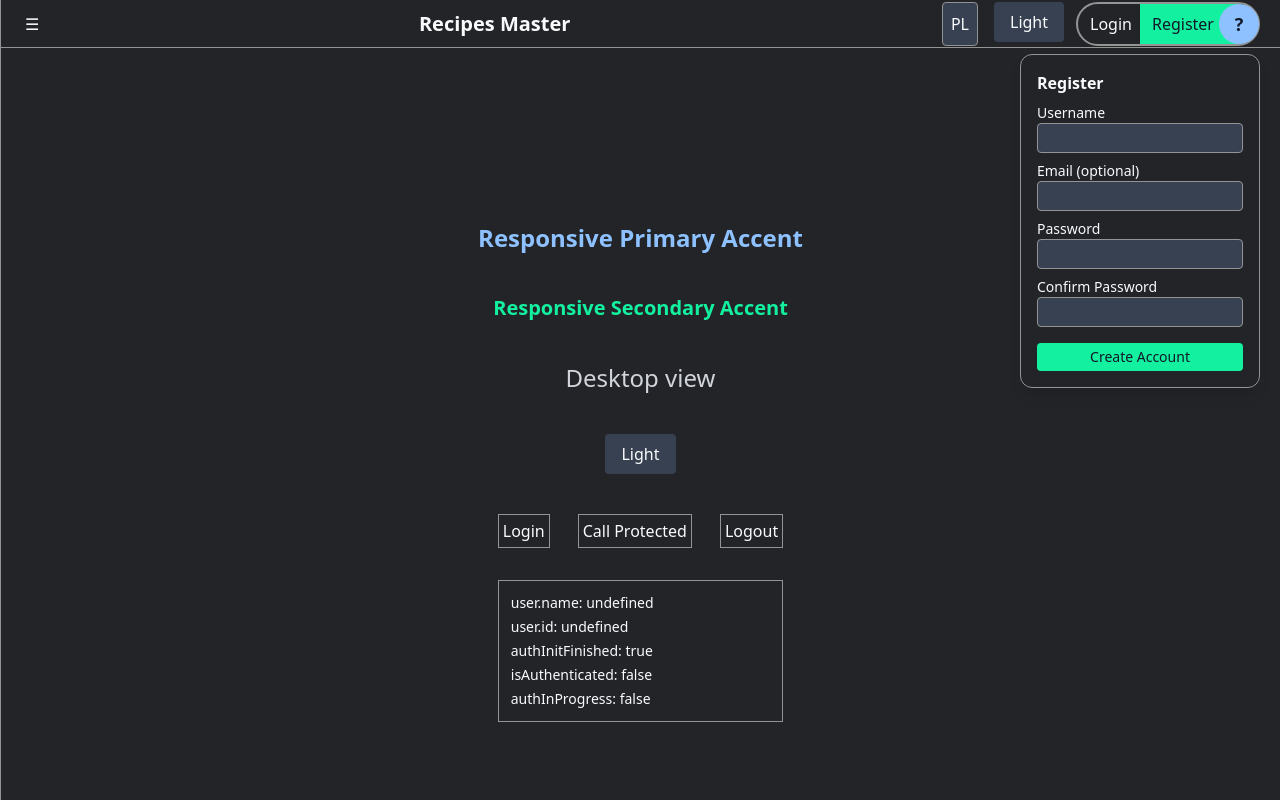
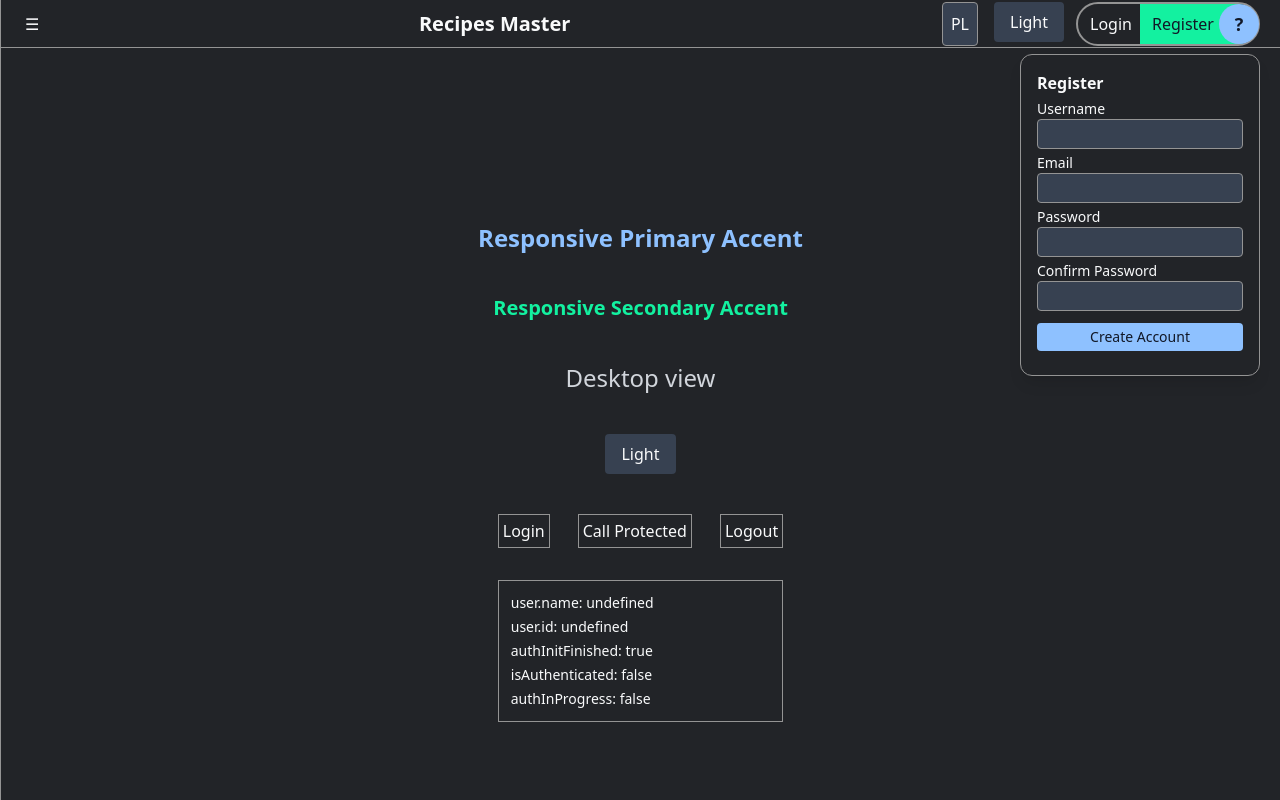
Before and after one commit to HeatGub/Recipes, a React (Vite) app in the folder frontend/: page / in a window 1280 px wide. Both pictures are taken after a click on the button "Register". Built offline with nearby package versions, Linux system fonts and the light colour scheme; no server answers.

Commit message:
Display parametrised errors in register form

```diff
--- a/frontend/src/api/auth.ts
+++ b/frontend/src/api/auth.ts
@@ -30,3 +30,10 @@ export const logout = async () => {
   await api.post("/auth/logout/")
   setAccessToken(null)
 }
+
+export const register = async (email: string, username: string, password: string) => {
+  const res = await api.post("/auth/register/", { email, username, password })
+  const token = res.data.payload.access_token
+  setAccessToken(token)
+  return res.data
+}
--- a/frontend/src/components/auth/LoginAvatarMenu.tsx
+++ b/frontend/src/components/auth/LoginAvatarMenu.tsx
@@ -4,6 +4,7 @@ import { useAuth } from "../../auth/useAuth"
 import { LoginForm } from "./LoginForm"
 import { RegisterForm } from "./RegisterForm"
 import clsx from "clsx"
+import { api } from "@/api/client"
 
 export function LoginAvatarMenu() {
   const { login, logout, user } = useAuth()
@@ -85,11 +86,10 @@ export function LoginAvatarMenu() {
           {openPanel === "register" && (
             <RegisterForm
               onSubmit={async (data) => {
-                data
-                // console.log("Register form data:", data)
-                // await authApi.register(data)
+                await api.post("/auth/register/", { ...data })
                 closePanel()
-              }}
+              }
+            }
             />
           )}
 
--- a/frontend/src/components/auth/RegisterForm.tsx
+++ b/frontend/src/components/auth/RegisterForm.tsx
@@ -1,90 +1,192 @@
+import { useTranslation } from "react-i18next"
+import { useForm } from "react-hook-form"
+// import { zodResolver } from "@hookform/resolvers/zod"
+import { z } from "zod"
+import SyncLoader from "react-spinners/SyncLoader"
 import { useState } from "react"
-import { useTranslation } from "react-i18next"
+import type { FieldError } from "react-hook-form"
 
-interface RegisterFormData {
-  username: string
-  email?: string
-  password: string
-  confirmPassword: string
-}
+export const registerSchema = z
+  .object({ // off for testing backend
+    username: z.string().min(0, { message: "VALIDATION.BLANK" }),
+    email: z.string({ message: "VALIDATION.INVALID_EMAIL" }),
+    password: z.string().min(0, { message: "VALIDATION.BLANK" }),
+    password_confirm: z.string().min(0, { message: "VALIDATION.BLANK" }),
+  })
+  // .refine((data) => data.password === data.password_confirm, {
+  //   path: ["password_confirm"],
+  //   message: "VALIDATION.PASSWORDS_DONT_MATCH",
+  // })
+
+export type RegisterFormData = z.infer<typeof registerSchema>
 
 interface RegisterFormProps {
   onSubmit: (data: RegisterFormData) => Promise<void> | void
 }
 
+export interface ApiError {
+  code: string
+  params?: Record<string, any>
+}
+
+export interface ApiErrors {
+  [field: string]: ApiError[]
+}
+
+export function getApiError(message: unknown): ApiError | null {
+  if (!message) return null
+  if (typeof message === "object" && message !== null && "code" in message) {
+    return message as ApiError
+  }
+  if (typeof message === "string") {
+    return { code: message }
+  }
+  return null
+}
+
+function FormFieldError({ error }: { error?: FieldError }) {
+  const { t } = useTranslation()
+  const msg = getApiError(error?.message)
+  if (!msg) return null
+
+  return (t(`errors.${msg.code}`, msg.params))
+}
+
+function FormGlobalError({ error }: { error: ApiError | null }) {
+  const { t } = useTranslation()
+  if (!error) return null
+
+  return (t(`errors.${error.code}`, error.params))
+}
+
+
 export function RegisterForm({ onSubmit }: RegisterFormProps) {
   const { t } = useTranslation()
 
-  const [formData, setFormData] = useState<RegisterFormData>({
-    username: "",
-    email: "",
-    password: "",
-    confirmPassword: "",
+  const {
+    register,
+    handleSubmit,
+    setError,
+    formState: { errors, isSubmitting },
+  } = useForm<RegisterFormData>({
+    // resolver: zodResolver(registerSchema),
   })
 
-  const handleChange = (e: React.ChangeEvent<HTMLInputElement>) => {
-    const { name, value } = e.target
+  const [globalError, setGlobalError] = useState<ApiError | null>(null)
 
-    setFormData((prev) => ({
-      ...prev,
-      [name]: value,
-    }))
-  }
 
-  const handleSubmit = async (e: React.FormEvent) => {
-    e.preventDefault()
-    await onSubmit(formData)
+  const handleFormSubmit = async (data: RegisterFormData) => {
+    setGlobalError(null)
+
+    try {
+      await onSubmit(data)
+    } catch (err: unknown) {
+      console.log(err)
+      if (
+        typeof err === "object" &&
+        err !== null &&
+        "errors" in err &&
+        typeof (err as any).errors === "object"
+      ) {
+        const apiErrors = (err as { errors: ApiErrors }).errors
+
+        for (const [field, fieldErrors] of Object.entries(apiErrors)) {
+          if (!Array.isArray(fieldErrors) || fieldErrors.length === 0) continue
+
+          const firstError = fieldErrors[0]
+
+          if (field === "_global") {
+            setGlobalError({
+              code: firstError.code,
+              params: firstError.params,
+            })
+          } else {
+            setError(field as keyof RegisterFormData, {
+              type: "server",
+              message: {
+                code: firstError.code,
+                params: firstError.params,
+              } as unknown as string, // 👈 single cast at boundary
+            })
+          }
+        }
+      } else {
+        console.error("REGISTER FORM - unexpected error:", err)
+      }
+    }
   }
 
   return (
-    <form onSubmit={handleSubmit} className="space-y-2 text-sm">
+    <form
+      onSubmit={handleSubmit(handleFormSubmit)}
+      className={`relative space-y-1 text-sm transition ${
+        isSubmitting ? "pointer-events-none opacity-70 blur-[1px]" : ""
+      }`}
+    >
+      {isSubmitting && (
+        <div className="absolute inset-0 z-10 flex items-center justify-center">
+          <SyncLoader size={8} color="var(--accent-primary)" />
+        </div>
+      )}
+
       <h3 className="text-base font-semibold">{t("account.register")}</h3>
 
-      {t("account.username")}
+      {/* USERNAME */}
+      <label>{t("account.username")}</label>
       <input
-        name="username"
+        {...register("username")}
         type="text"
-        required
-        value={formData.username}
-        onChange={handleChange}
         className="w-full rounded border bg-(--bg-secondary) px-2 py-1"
       />
 
-      {t("account.email_optional")}
+      {errors.username?.message &&
+        <p className="text-xs text-(--text-error)"><FormFieldError error={errors.username} /></p>
+      }
+
+      {/* EMAIL */}
+      <label>{t("account.email")}</label>
       <input
-        name="email"
-        type="email"
-        value={formData.email}
-        onChange={handleChange}
+        {...register("email")}
+        // type="email"
+        type="text"
         className="w-full rounded border bg-(--bg-secondary) px-2 py-1"
       />
+      {errors.email?.message &&
+        <p className="text-xs text-(--text-error)"><FormFieldError error={errors.email} /></p>
+      }
 
-      {t("account.password")}
+      {/* PASSWORD */}
+      <label>{t("account.password")}</label>
       <input
-        name="password"
+        {...register("password")}
         type="password"
-        required
-        value={formData.password}
-        onChange={handleChange}
         className="w-full rounded border bg-(--bg-secondary) px-2 py-1"
       />
+      {errors.password?.message &&
+        <p className="text-xs text-(--text-error)"><FormFieldError error={errors.password} /></p>
+      }
 
-      {t("account.confirm_password")}
+      {/* PASSWORD CONFIRM */}
+      <label>{t("account.password_confirm")}</label>
       <input
-        name="confirmPassword"
+        {...register("password_confirm")}
         type="password"
-        required
-        value={formData.confirmPassword}
-        onChange={handleChange}
         className="w-full rounded border bg-(--bg-secondary) px-2 py-1"
       />
+      {errors.password_confirm?.message &&
+        <p className="text-xs text-(--text-error)"><FormFieldError error={errors.password_confirm} /></p>
+      }
 
       <button
         type="submit"
-        className="mt-2 w-full rounded bg-(--accent-secondary) px-2 py-1 text-(--text-inverted)"
+        className="mt-2 w-full rounded bg-(--accent-primary) px-2 py-1 text-(--text-inverted)"
       >
         {t("account.create_account")}
       </button>
+
+      <p className="mt-1 text-center text-s text-(--text-warning)">
+        <FormGlobalError error={globalError} />
+      </p>
     </form>
   )
 }
--- a/frontend/src/locales/en/common.json
+++ b/frontend/src/locales/en/common.json
@@ -19,13 +19,19 @@
     "email_optional": "Email (optional)",
     "username_or_email": "Username or Email",
     "password": "Password",
-    "confirm_password": "Confirm Password",
+    "password_confirm": "Confirm Password",
     "create_account": "Create Account"
   },
   "errors": {
     "VALIDATION": {
       "BLANK": "This field can't be blank",
-      "REQUIRED": "This field is required"
+      "REQUIRED": "This field is required",
+      "USERNAME_TOO_SHORT": "Username must be at least {{min}} characters long",
+      "USERNAME_TOO_LONG": "Username can't exceed {{max}} characters",
+      "PASSWORD_MISMATCH": "Passwords do not match",
+      "PASSWORD_TOO_SHORT": "Password must be at least {{min}} characters long",
+      "PASSWORD_TOO_LONG": "Password can't exceed {{max}} characters",
+      "INVALID_EMAIL": "Invalid e-mail"
     },
     "AUTH_FAILED": {
       "INVALID_CREDENTIALS": "Invalid credentials",
--- a/frontend/src/locales/pl/common.json
+++ b/frontend/src/locales/pl/common.json
@@ -19,13 +19,19 @@
     "email_optional": "Email (opcjonalnie)",
     "username_or_email": "Nazwa Użytkownika lub Email",
     "password": "Hasło",
-    "confirm_password": "Potwierdź hasło",
+    "password_confirm": "Potwierdź Hasło",
     "create_account": "Stwórz Konto"
   },
   "errors": {
     "VALIDATION": {
       "BLANK": "To pole nie może być puste",
-      "REQUIRED": "To pole jest wymagane"
+      "REQUIRED": "To pole jest wymagane",
+      "USERNAME_TOO_SHORT": "Nazwa użytkownika musi zawierać co najmniej {{min}} znaki",
+      "USERNAME_TOO_LONG": "Nazwa użytkownika nie może przekraczać {{max}} znaków",
+      "PASSWORD_MISMATCH": "Hasła nie są takie same",
+      "PASSWORD_TOO_SHORT": "Hasło musi zawierać co najmniej {{min}} znaki",
+      "PASSWORD_TOO_LONG": "Hasło nie może przekraczać {{max}} znaków",
+      "INVALID_EMAIL": "Nieprawidłowy format e-mail"
     },
     "AUTH_FAILED": {
       "INVALID_CREDENTIALS": "Nieprawidłowe dane logowania",
```
Also changed, not shown: 2 other files (tests, documents, lock files or other folders).
